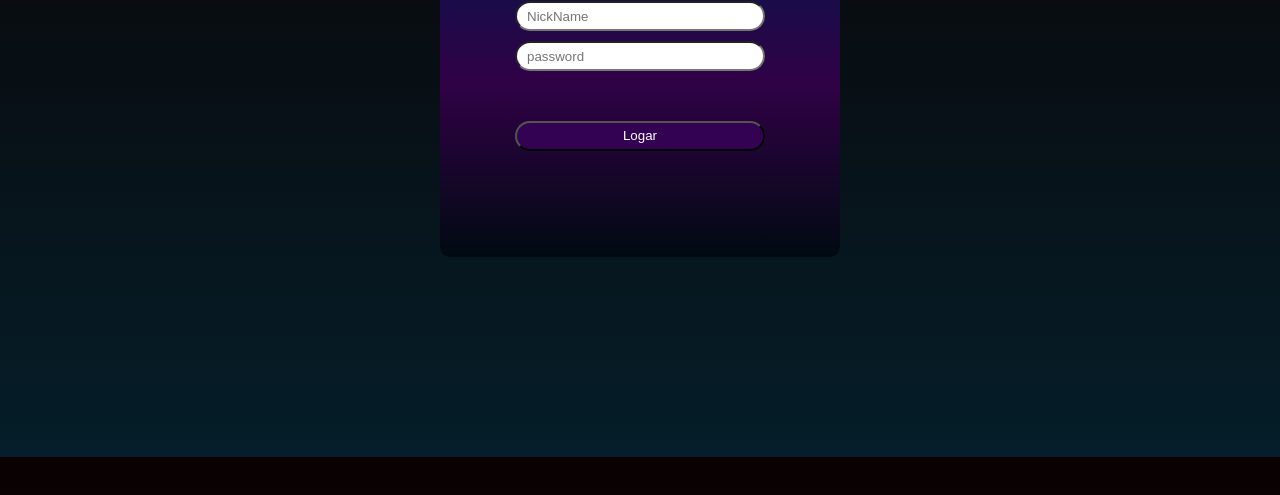
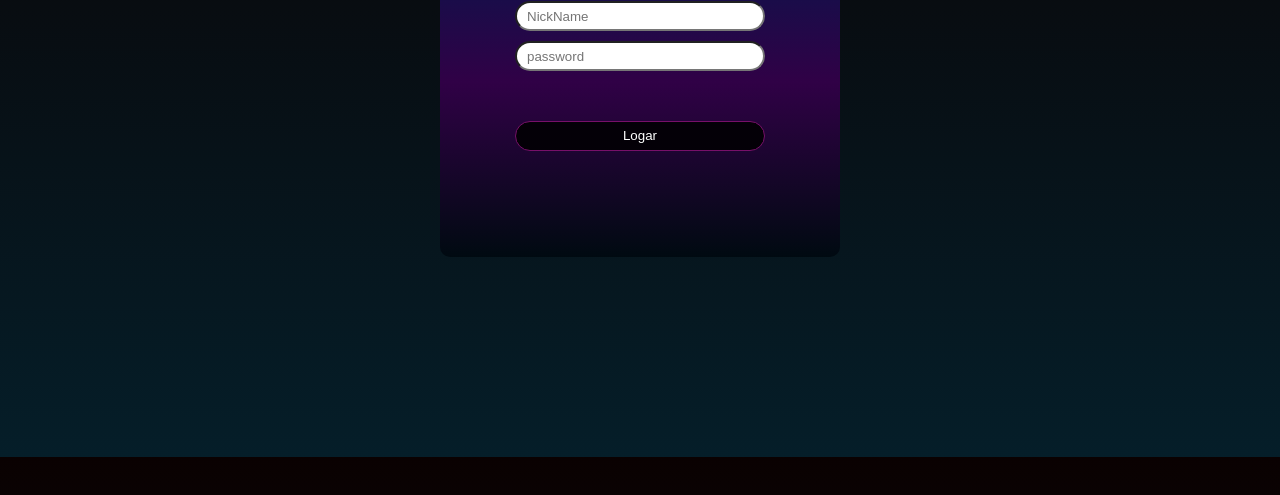
Before and after one commit to nikolasVinicius/LoginPage, a plain HTML site: page index.html in a window 1280 px wide. In both pictures the pointer is over the button "Logar". Shown: the part 293-788 px from the top of the page. Drawn offline with Linux system fonts and the light colour scheme.

Commit message:
commitando Detalhes implementados. Projeto feito a fins de estudo sobre a logica.

```diff
--- a/css/style.css
+++ b/css/style.css
@@ -26,6 +26,8 @@ body{
     font-family: 'Gill Sans', 'Gill Sans MT', Calibri, 'Trebuchet MS', sans-serif;
     display: block;
     color:aliceblue;
+    cursor: pointer;
+    user-select: none;
 }
 form{
     width:300px ;
@@ -47,3 +49,16 @@ button{
     width: 250px;
     height:30px;
 }
+
+button:hover{
+    cursor: pointer;
+    border: 1px solid rgb(119, 16, 105);
+    color: white;
+    background-color: rgb(4, 0, 7);
+}
+input:hover{
+    cursor: pointer;
+    border: 1px solid rgb(119, 16, 105);
+    color: white;
+    background-color: rgb(4, 0, 7);
+}
```
